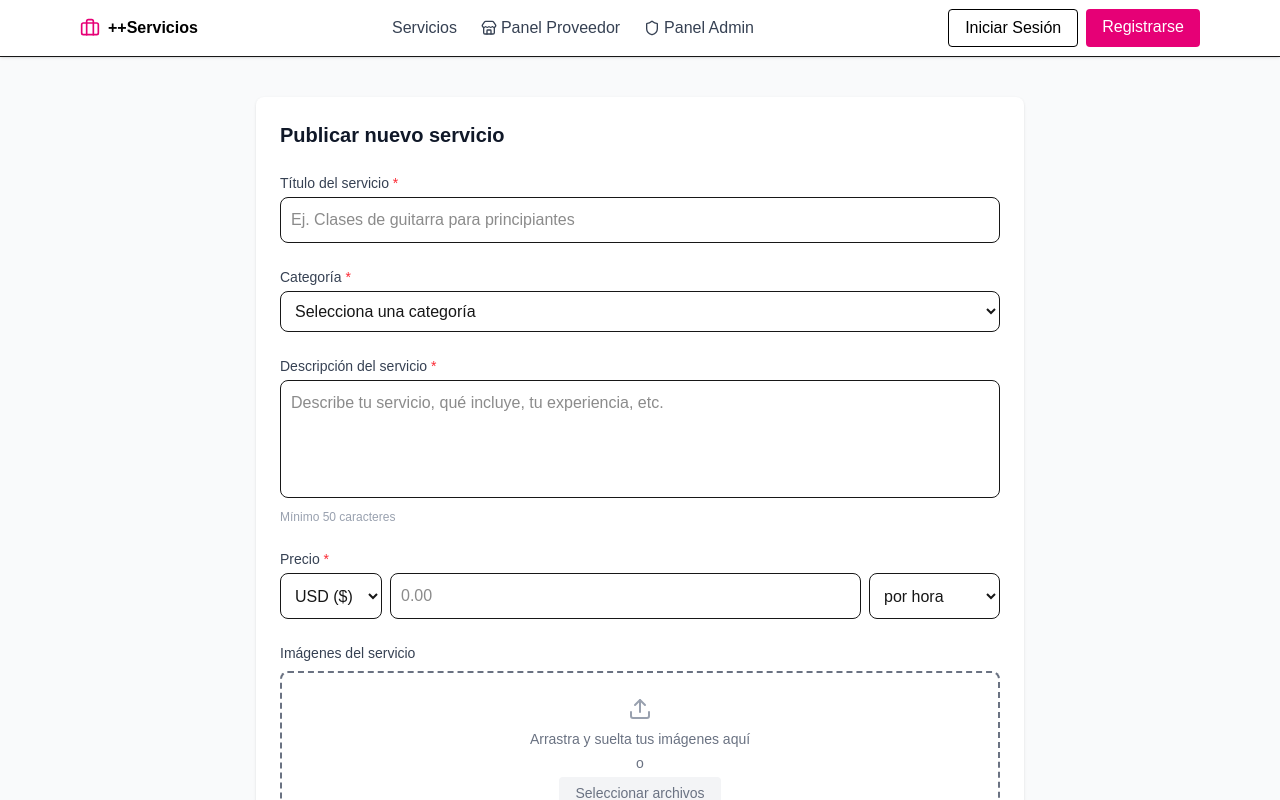
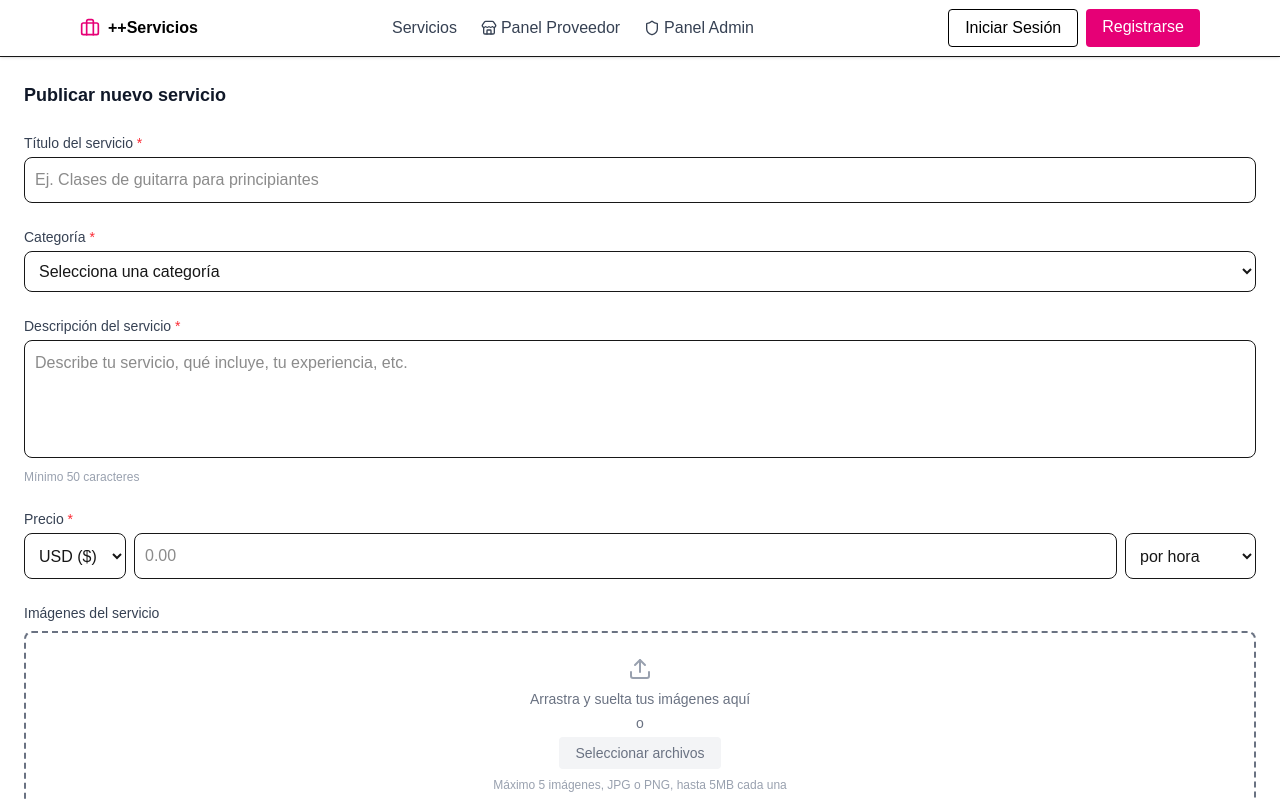
Before and after one commit to k3vin-3scob3do/ServiceMarketplace, a Next.js app in the folder web/: page /provider/new-service in a window 1280 px wide. Shown: the top 800 px of the page. Built offline with nearby package versions, Linux system fonts and the light colour scheme.

Commit message:
Frontend publicar nuevo servicio

```diff
--- a/web/src/app/provider/new-service/page.tsx
+++ b/web/src/app/provider/new-service/page.tsx
@@ -5,7 +5,9 @@ import { Upload, Plus, Save, Send } from "lucide-react";
 export default function NewServiceForm() {
   const [images, setImages] = useState<File[]>([]);
   const [availabilityType, setAvailabilityType] = useState("flexible");
-  const [selectedDays, setSelectedDays] = useState<{ [key: string]: boolean }>({});
+  const [selectedDays, setSelectedDays] = useState<{ [key: string]: boolean }>(
+    {}
+  );
 
   const handleImageUpload = (e: React.ChangeEvent<HTMLInputElement>) => {
     const files = e.target.files;
@@ -23,11 +25,10 @@ export default function NewServiceForm() {
   };
 
   return (
-    <main className="min-h-screen bg-gray-50 flex justify-center py-10 px-4">
-      <div className="w-full max-w-3xl bg-white rounded-lg shadow p-6 space-y-6">
-        <h1 className="text-xl font-semibold text-gray-900">
+    <div className="p-6 space-y-6">
+      <h2 className="text-lg font-semibold text-gray-900">
         Publicar nuevo servicio
-        </h1>
+      </h2>
 
       {/* Título */}
       <div>
@@ -126,14 +127,16 @@ export default function NewServiceForm() {
               IMG {i + 1}
             </div>
           ))}
-            {Array.from({ length: Math.max(0, 5 - images.length) }).map((_, i) => (
+          {Array.from({ length: Math.max(0, 5 - images.length) }).map(
+            (_, i) => (
               <div
                 key={i}
                 className="w-20 h-20 border rounded-md flex items-center justify-center text-gray-400 text-xl cursor-pointer hover:bg-gray-50"
               >
                 +
               </div>
-            ))}
+            )
+          )}
         </div>
       </div>
 
@@ -201,6 +204,5 @@ export default function NewServiceForm() {
         </button>
       </div>
     </div>
-    </main>
   );
 }
--- a/web/src/app/provider/page.tsx
+++ b/web/src/app/provider/page.tsx
@@ -1,8 +1,23 @@
 "use client";
-import { Briefcase, DollarSign, Star, FileText, Eye, Edit, Trash2, Check, X } from "lucide-react";
+import {
+  Briefcase,
+  DollarSign,
+  Star,
+  FileText,
+  Eye,
+  Edit,
+  Trash2,
+  Check,
+  X,
+} from "lucide-react";
+import { useState } from "react";
 import Image from "next/image";
+import { Plus } from "lucide-react";
+import NewServiceForm from "./new-service/page";
 
 export default function ProviderDashboard() {
+  const [showModal, setShowModal] = useState(false);
+
   return (
     <main className="min-h-screen bg-gray-50 text-gray-900">
       {/* HEADER */}
@@ -28,8 +43,16 @@ export default function ProviderDashboard() {
       <section className="max-w-7xl mx-auto px-6 py-10 space-y-10">
         {/* MÉTRICAS PRINCIPALES */}
         <div className="grid grid-cols-1 sm:grid-cols-4 gap-6">
-          <StatCard title="Servicios Publicados" value="12" icon={<Briefcase className="w-6 h-6 text-gray-600" />} />
-          <StatCard title="Solicitudes Pendientes" value="5" icon={<FileText className="w-6 h-6 text-gray-600" />} />
+          <StatCard
+            title="Servicios Publicados"
+            value="12"
+            icon={<Briefcase className="w-6 h-6 text-gray-600" />}
+          />
+          <StatCard
+            title="Solicitudes Pendientes"
+            value="5"
+            icon={<FileText className="w-6 h-6 text-gray-600" />}
+          />
           <StatCard
             title="Reseña Promedio"
             value={
@@ -43,13 +66,21 @@ export default function ProviderDashboard() {
               </div>
             }
           />
-          <StatCard title="Ingresos Generados" value="$2,450" icon={<DollarSign className="w-6 h-6 text-gray-600" />} />
+          <StatCard
+            title="Ingresos Generados"
+            value="$2,450"
+            icon={<DollarSign className="w-6 h-6 text-gray-600" />}
+          />
         </div>
 
         {/* PUBLICAR NUEVO SERVICIO */}
         <div>
-          <button className="flex items-center gap-2 bg-pink-600 text-white px-4 py-2 rounded hover:bg-pink-700 transition">
-            + Publicar Nuevo Servicio
+          <button
+            onClick={() => setShowModal(true)}
+            className="flex items-center gap-2 bg-pink-600 text-white px-4 py-2 rounded hover:bg-pink-700 transition"
+          >
+            <Plus className="w-5 h-5" />
+            Publicar Nuevo Servicio
           </button>
         </div>
 
@@ -122,8 +153,16 @@ export default function ProviderDashboard() {
             <div className="bg-white rounded-lg shadow p-5">
               <h4 className="font-semibold mb-4">Solicitudes Recientes</h4>
               {[
-                { name: "María González", servicio: "Diseño de Logo", fecha: "15 Ene 2025" },
-                { name: "Carlos Ruiz", servicio: "Desarrollo Web", fecha: "14 Ene 2025" },
+                {
+                  name: "María González",
+                  servicio: "Diseño de Logo",
+                  fecha: "15 Ene 2025",
+                },
+                {
+                  name: "Carlos Ruiz",
+                  servicio: "Desarrollo Web",
+                  fecha: "14 Ene 2025",
+                },
               ].map((req, i) => (
                 <div key={i} className="border rounded-lg p-3 mb-3">
                   <div className="flex items-center gap-3">
@@ -157,23 +196,31 @@ export default function ProviderDashboard() {
               <h4 className="font-semibold mb-4">Notificaciones</h4>
               <ul className="space-y-3 text-sm">
                 <li className="border-b pb-2">
-                  <p className="font-medium text-gray-800">📩 Nueva solicitud recibida</p>
+                  <p className="font-medium text-gray-800">
+                    📩 Nueva solicitud recibida
+                  </p>
                   <p className="text-gray-600">
-                    Ana López solicita tu servicio de <strong>Diseño de Logo</strong>
+                    Ana López solicita tu servicio de{" "}
+                    <strong>Diseño de Logo</strong>
                   </p>
                   <p className="text-xs text-gray-400">Hace 2 horas</p>
                 </li>
                 <li className="border-b pb-2">
-                  <p className="font-medium text-gray-800">⭐ Nueva reseña recibida</p>
+                  <p className="font-medium text-gray-800">
+                    ⭐ Nueva reseña recibida
+                  </p>
                   <p className="text-gray-600">
                     Pedro Martín te ha dejado una reseña de 5 estrellas
                   </p>
                   <p className="text-xs text-gray-400">Hace 5 horas</p>
                 </li>
                 <li>
-                  <p className="font-medium text-gray-800">🔄 Servicio actualizado</p>
+                  <p className="font-medium text-gray-800">
+                    🔄 Servicio actualizado
+                  </p>
                   <p className="text-gray-600">
-                    Tu servicio <strong>Consultoría SEO</strong> ha sido revisado
+                    Tu servicio <strong>Consultoría SEO</strong> ha sido
+                    revisado
                   </p>
                   <p className="text-xs text-gray-400">Hace 1 día</p>
                 </li>
@@ -181,6 +228,21 @@ export default function ProviderDashboard() {
             </div>
           </div>
         </div>
+        {/* MODAL DE NUEVO SERVICIO */}
+        {showModal && (
+          <div
+            className="fixed inset-0 bg-black/40 backdrop-blur-sm flex items-center justify-center z-50"
+            onClick={() => setShowModal(false)}
+          >
+            <div
+              onClick={(e) => e.stopPropagation()}
+              className="relative bg-white w-full max-w-3xl max-h-[90vh] overflow-y-auto rounded-lg shadow-lg"
+            >
+              {/* Formulario */}
+              <NewServiceForm />
+            </div>
+          </div>
+        )}
       </section>
     </main>
   );
@@ -207,7 +269,11 @@ function StatusBadge({ estado }: { estado: string }) {
     Bloqueado: "bg-gray-800 text-white",
   };
   return (
-    <span className={`px-2 py-1 text-xs rounded-full font-medium ${colors[estado] || "bg-gray-200"}`}>
+    <span
+      className={`px-2 py-1 text-xs rounded-full font-medium ${
+        colors[estado] || "bg-gray-200"
+      }`}
+    >
       {estado}
     </span>
   );
```
Lines whose indentation alone changed are shown as unchanged.
